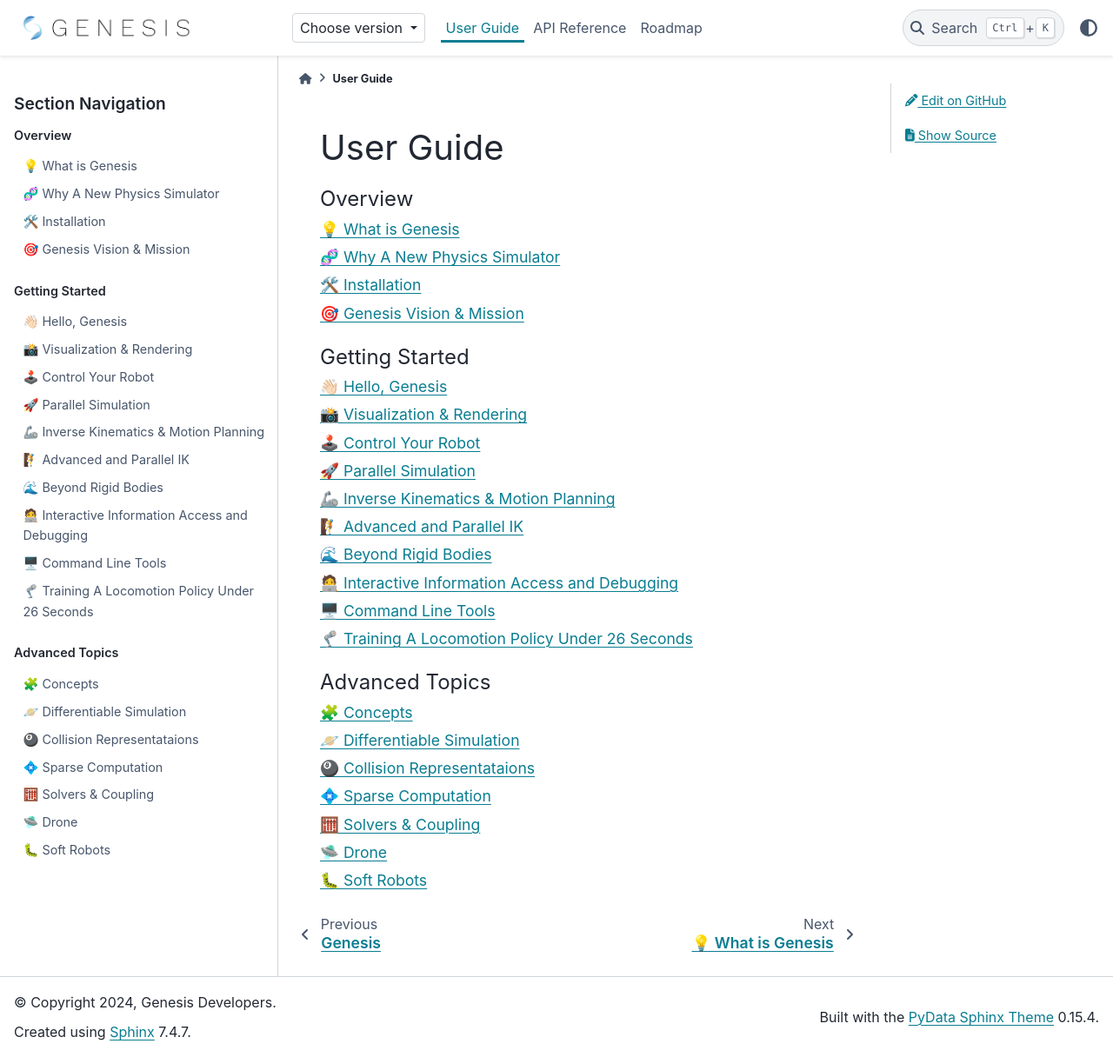
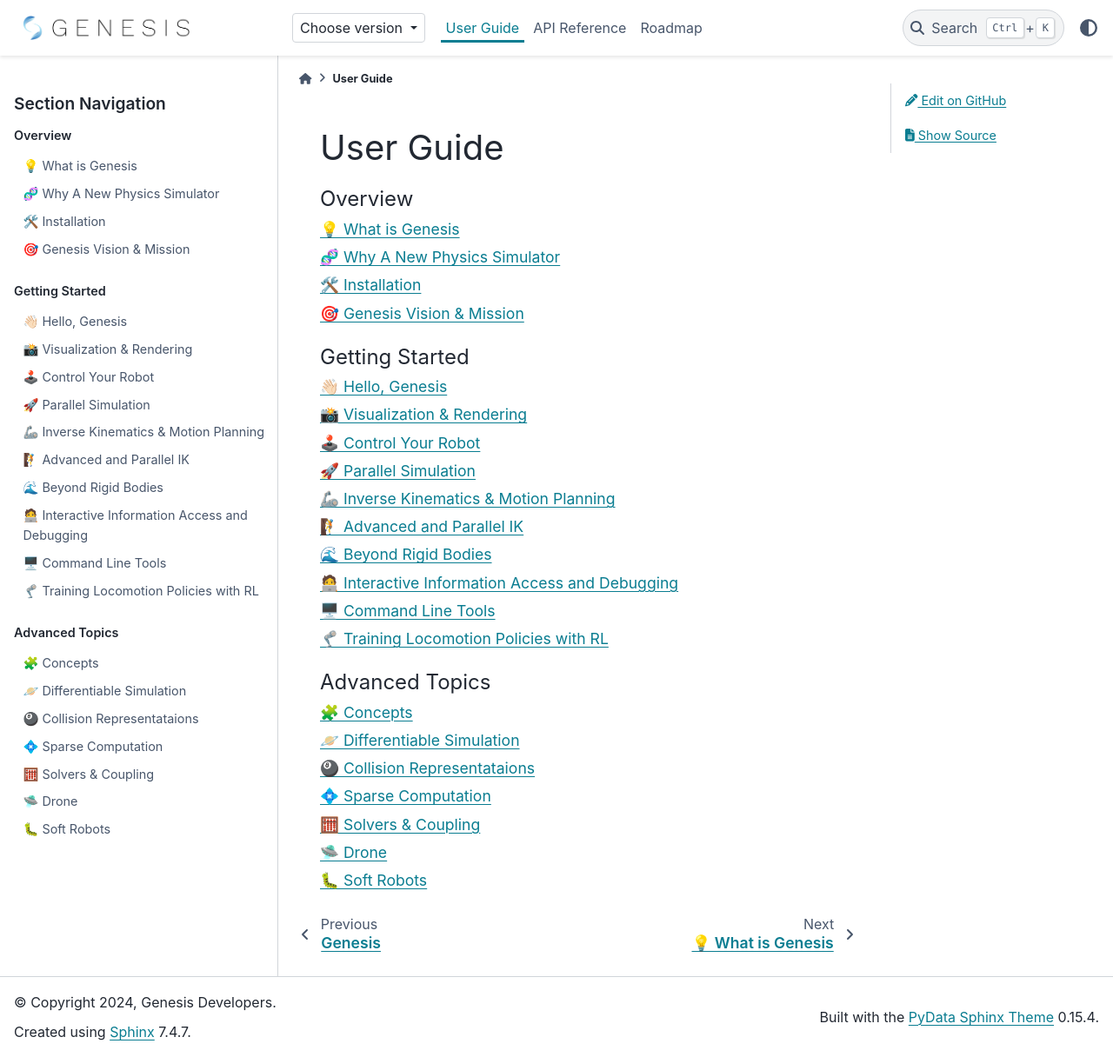
Before and after one commit to kyudongkim/genesis-doc, a Sphinx documentation site: the page built from source/user_guide/index.md, in a window 1280 px wide and 1216 px high. Shown: the whole window at 87% size. Built offline with Sphinx 7.4.7 and the PyData theme 0.15.4, drawn with Linux system fonts in a browser that asks for light colours; pages that are not in the unit, such as notebooks, are missing from menus; the version number could not be read and is left out.

Commit message:
Update locomotion.md

```diff
--- a/source/user_guide/getting_started/locomotion.md
+++ b/source/user_guide/getting_started/locomotion.md
@@ -1,4 +1,4 @@
-# 🦿 Training A Locomotion Policy Under 26 Seconds
+# 🦿 Training Locomotion Policies with RL
 
 Genesis supports parallel simulation, making it ideal for training reinforcement learning (RL) locomotion policies efficiently. In this tutorial, we will walk you through a complete training example for obtaining a basic locomotion policy that enables a Unitree Go2 Robot to walk. With Genesis, you will be able to train a locomotion policy that's **deployable in real-world in less than 26 seconds** (benchmarked on a RTX 4090).
 
```
